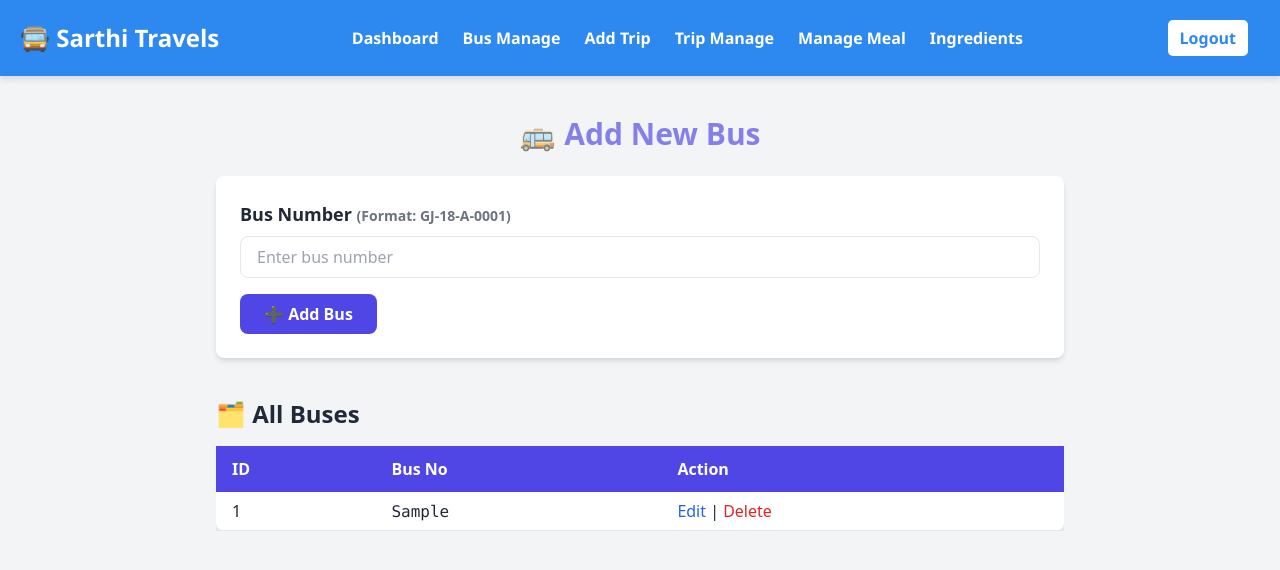
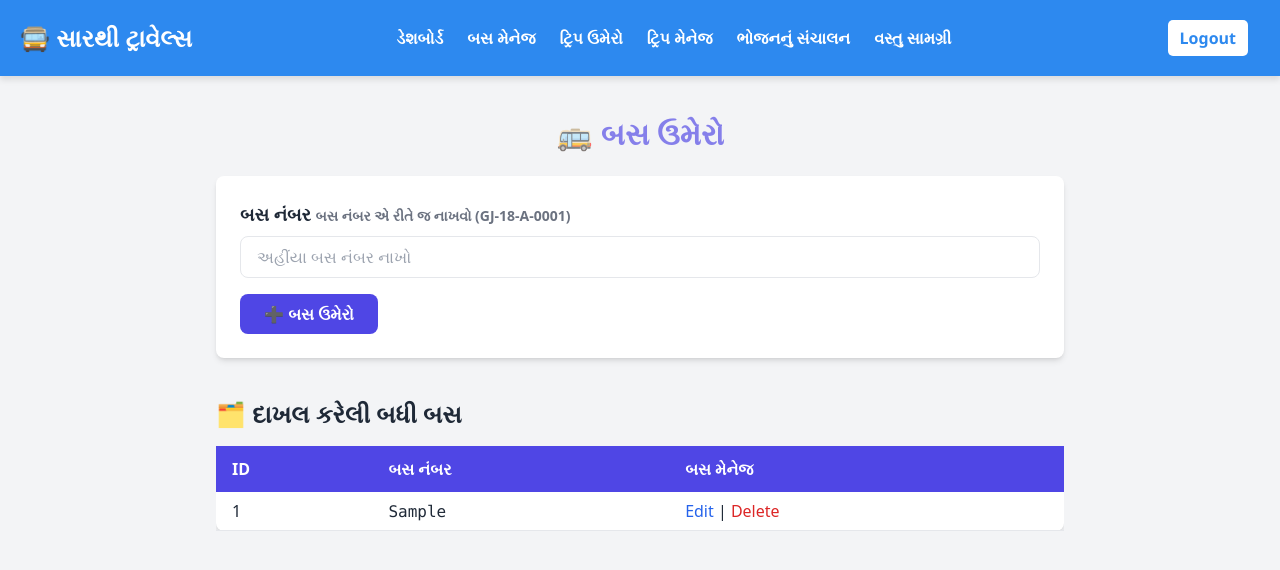
Before and after one commit to aryanrajyaguru22/Sarthi_Travel, a PHP site: page /add_bus.php in a window 1280 px wide. Shown: the top 570 px of the page. Run offline with PHP 8.4, Linux system fonts and the light colour scheme; tables that the repository leaves empty hold one stand-in row (values such as "Sample post"); some libraries are stand-ins or nearby versions.

Commit message:
Gujarati Frontend

```diff
--- a/add_bus.php
+++ b/add_bus.php
@@ -14,13 +14,13 @@ if ($_SERVER['REQUEST_METHOD'] === 'POST') {
     } else {
         $check = $conn->query("SELECT * FROM buses WHERE bus_no = '$bus_no'");
         if ($check->num_rows > 0) {
-            echo "<script>alert('Bus number already exists.');</script>";
+            echo "<script>alert('એ બસ પેહેલે થી જ ઉમેરાઈ ગઈ છે ');</script>";
         } else {
             $insert = $conn->query("INSERT INTO buses (bus_no) VALUES ('$bus_no')");
             if ($insert) {
-                echo "<script>alert('Bus added successfully.'); window.location='add_bus.php';</script>";
+                echo "<script>alert('બસ ઉમેરો ગઈ છે '); window.location='add_bus.php';</script>";
             } else {
-                echo "<script>alert('Failed to add bus.');</script>";
+                echo "<script>alert('બસ ઉમેરો ગઈ નથી ફરીવાર નાખો ');</script>";
             }
         }
     }
@@ -31,18 +31,18 @@ if ($_SERVER['REQUEST_METHOD'] === 'POST') {
 <html lang="en">
 <head>
     <meta charset="UTF-8">
-    <title>Add Bus - Sarthi Travels</title>
+    <title>બસ ઉમેરો  - સારથી ટ્રાવેલ્સ</title>
     <script src="https://cdn.tailwindcss.com"></script>
     <script defer src="https://unpkg.com/alpinejs@3.x.x/dist/cdn.min.js"></script>
 </head>
 <body class="bg-gray-100 text-gray-800 font-sans">
 
     <div class="max-w-4xl mx-auto py-10 px-6">
-        <h2 class="text-3xl font-bold mb-6 text-center text-indigo-600 animate-pulse">🚌 Add New Bus</h2>
+        <h2 class="text-3xl font-bold mb-6 text-center text-indigo-600 animate-pulse">🚌 બસ ઉમેરો </h2>
 
         <form method="POST" onsubmit="return validateBusNo()" class="bg-white shadow-md rounded-lg p-6 mb-10">
-            <label class="block text-lg font-semibold mb-2">Bus Number
-                <span class="text-sm text-gray-500">(Format: GJ-18-A-0001)</span>
+            <label class="block text-lg font-semibold mb-2">બસ નંબર
+                <span class="text-sm text-gray-500">બસ નંબર એ રીતે જ નાખવો (GJ-18-A-0001)</span>
             </label>
             <input
                 type="text"
@@ -51,24 +51,24 @@ if ($_SERVER['REQUEST_METHOD'] === 'POST') {
                 oninput="this.value = this.value.toUpperCase()"
                 required
                 class="w-full px-4 py-2 border rounded-lg focus:ring-2 focus:ring-indigo-400 focus:outline-none"
-                placeholder="Enter bus number"
+                placeholder="અહીંયા બસ નંબર નાખો"
             >
             <button
                 type="submit"
                 class="mt-4 bg-indigo-600 hover:bg-indigo-700 text-white font-bold py-2 px-6 rounded-lg transition duration-300"
             >
-                ➕ Add Bus
+                ➕ બસ ઉમેરો
             </button>
         </form>
 
-        <h3 class="text-2xl font-semibold mb-4">🗂️ All Buses</h3>
+        <h3 class="text-2xl font-semibold mb-4">🗂️ દાખલ કરેલી બધી બસ </h3>
         <div class="overflow-x-auto">
             <table class="min-w-full bg-white shadow-md rounded-lg">
                 <thead class="bg-indigo-600 text-white">
                     <tr>
                         <th class="py-3 px-4 text-left">ID</th>
-                        <th class="py-3 px-4 text-left">Bus No</th>
-                        <th class="py-3 px-4 text-left">Action</th>
+                        <th class="py-3 px-4 text-left">બસ નંબર</th>
+                        <th class="py-3 px-4 text-left">બસ મેનેજ</th>
                     </tr>
                 </thead>
                 <tbody>
@@ -96,7 +96,7 @@ if ($_SERVER['REQUEST_METHOD'] === 'POST') {
             const pattern = /^[A-Z]{2}-\d{2}-[A-Z]{1}-\d{4}$/;
 
             if (!pattern.test(busNo)) {
-                alert("❌ Invalid Bus Number Format. Use GJ-18-A-0001");
+                alert("❌ બસ નંબર ફરીવાર નાખો જે રીતે કીધું છે. એ રીતે નાખો  GJ-18-A-0001");
                 return false;
             }
             return true;
--- a/delete_trip.php
+++ b/delete_trip.php
@@ -15,8 +15,8 @@ $stmt = $conn->prepare("DELETE FROM trip_details WHERE id = ?");
 $stmt->bind_param("i", $id);
 
 if ($stmt->execute()) {
-    echo "<script>alert('Trip deleted successfully'); window.location.href='trip_manage.php';</script>";
+    echo "<script>alert('ટ્રિપ સફળતાપૂર્વક નીકળી ગઈ છે'); window.location.href='trip_manage.php';</script>";
 } else {
-    echo "<script>alert('Failed to delete trip'); window.location.href='trip_manage.php';</script>";
+    echo "<script>alert('ટ્રિપ ડિલીટ કરવામાં નિષ્ફળ થયાં'); window.location.href='trip_manage.php';</script>";
 }
 $stmt->close();
--- a/navbar.php
+++ b/navbar.php
@@ -73,7 +73,7 @@
 
 <nav>
     <div style="font-size: 1.5rem; font-weight: bold;">
-        🚍 Sarthi Travels
+        🚍 સારથી ટ્રાવેલ્સ
     </div>
 
     <div class="menu-toggle" onclick="toggleMenu()">
@@ -83,12 +83,12 @@
     </div>
 
     <div class="nav-left" id="navLinks">
-        <a href="dashboard.php">Dashboard</a>
-        <a href="add_bus.php">Bus Manage</a>
-        <a href="trip.php">Add Trip</a>
-        <a href="trip_manage.php">Trip Manage</a>
-        <a href="meal_items.php">Manage Meal</a>
-        <a href="ingredients.php">Ingredients</a>
+        <a href="dashboard.php">ડેશબોર્ડ</a>
+        <a href="add_bus.php">બસ મેનેજ</a>
+        <a href="trip.php">ટ્રિપ ઉમેરો</a>
+        <a href="trip_manage.php">ટ્રિપ મેનેજ</a>
+        <a href="meal_items.php">ભોજનનું સંચાલન</a>
+        <a href="ingredients.php">વસ્તુ સામગ્રી</a>
     </div>
 
     <div class="nav-right">
```
Also changed, not shown: dashboard.php (+6 -6 lines), edit_bus.php (+9 -9 lines), index.php (+8 -8 lines).
